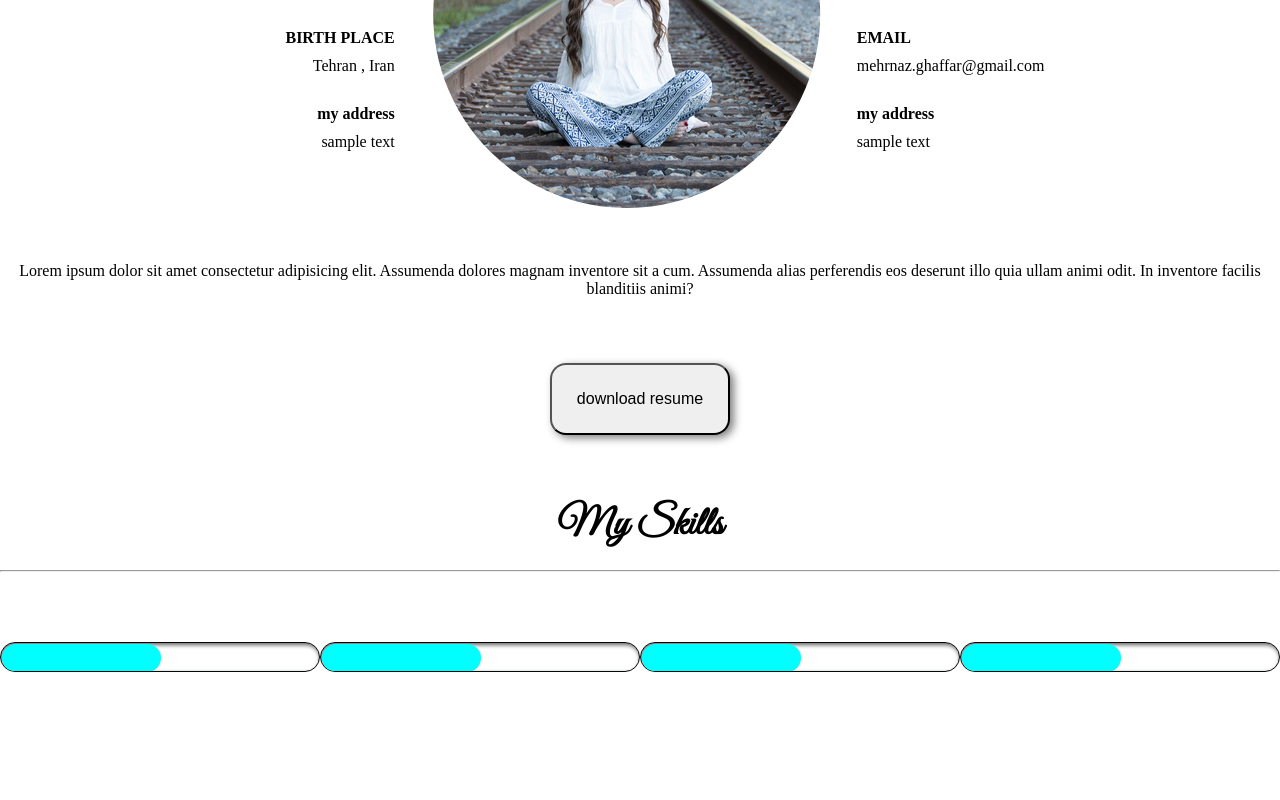
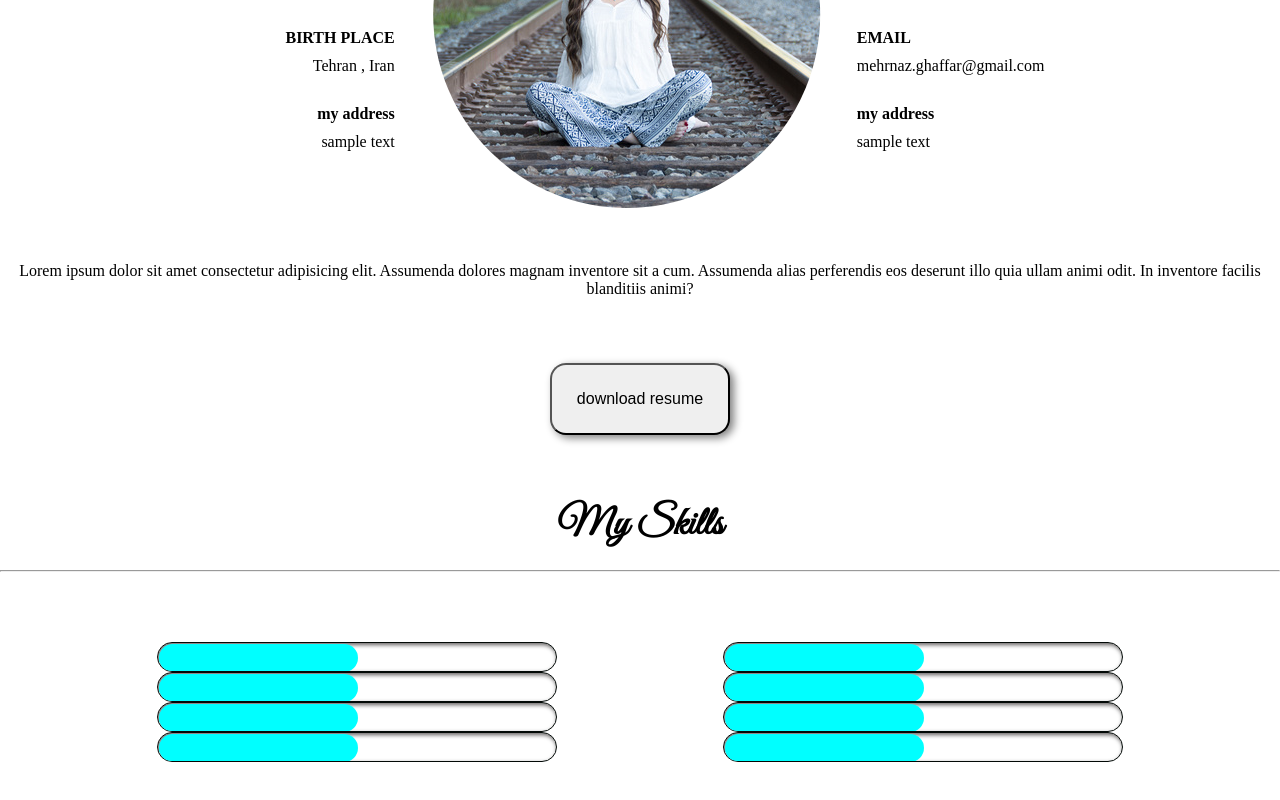
Before and after one commit to mehrnaz-ghaffar/portfolio, a Vue app: page / in a window 1280 px wide. Shown: the part 1161-1961 px from the top of the page. Before the commit the page ends 1933 px from the top, so only its background shows below. Built offline with nearby package versions, Linux system fonts and the light colour scheme.

Commit message:
fixed progressBar's position

```diff
--- a/src/App.vue
+++ b/src/App.vue
@@ -101,10 +101,21 @@
         <h2>My Skills</h2>
         <hr>
         <div class="skillsContainer">
-          <progressBar></progressBar>
-          <progressBar></progressBar>
-          <progressBar></progressBar>
-          <progressBar></progressBar>
+          <div class="column">
+            <progressBar></progressBar>
+            <progressBar></progressBar>
+            <progressBar></progressBar>
+            <progressBar></progressBar>
+          </div>
+          <div class="column">
+            <progressBar></progressBar>
+            <progressBar></progressBar>
+            <progressBar></progressBar>
+            <progressBar></progressBar>
+          </div>
+
+
+
 
         </div>
 
@@ -380,16 +391,22 @@ main.navbarHover{
 /* /////////////////  Skills Sections  ///////////////// */
 .mySkills{
   margin-bottom: 100px;
-  justify-content: center;
-  flex-direction: column;
-  flex-flow: column wrap;
 }
 
 .skillsContainer{
   margin-top: 70px;
-  /* justify-content: center; */
   display: flex;
+  justify-content: space-evenly;
+  column-gap: 10px;
+
 }
+
+.loadingBar div.data-v-4e838c74 {
+  margin-bottom: 30px;
+}
+/* .column{
+  flex: 50%;
+} */
 
 
 </style>
--- a/src/components/progressBar.vue
+++ b/src/components/progressBar.vue
@@ -40,4 +40,6 @@ export default {
     background-size: 30px 30px ;
 }
 
+
+
 </style>
```
